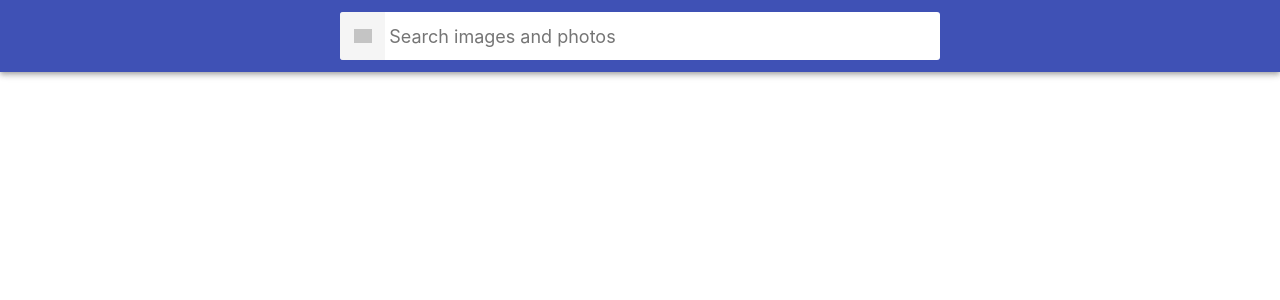
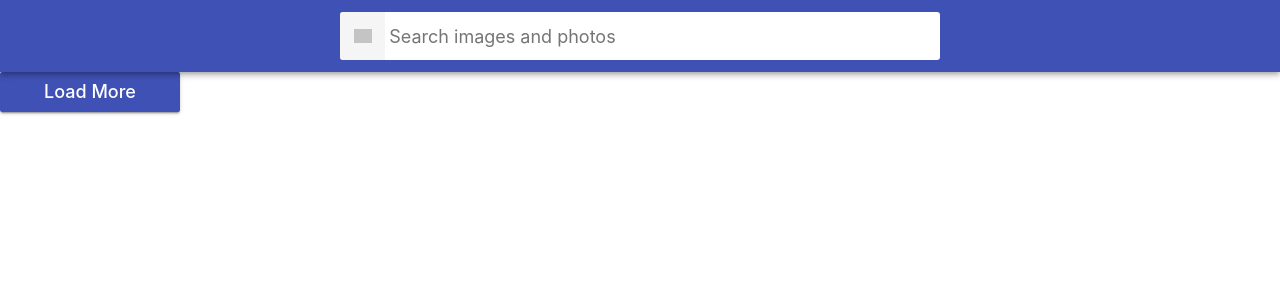
Before and after one commit to TetianaKokoilo/goit-react-hw-03-image-finder, a React (Create React App) app: page / in a window 1280 px wide. Shown: the top 300 px of the page. Built offline with nearby package versions, Linux system fonts and the light colour scheme; grey boxes are pictures that could not be loaded.

Commit message:
add styled button load more

```diff
--- a/src/components/App.jsx
+++ b/src/components/App.jsx
@@ -4,6 +4,7 @@
 import { ImageGalleryItem } from './ImageGalleryItem/ImageGalleryItem';
 import { Modal } from 'components/Modal/Modal';
 import { Loader } from './Loader/Loader';
+import { Button } from './Button/Button';
 import PixabeyAPI from './images-api';
 
 export class App extends Component {
@@ -71,6 +72,7 @@
             <img src={images[index].largeImageURL} alt={images[index].tags} />
           </Modal>
         )}
+        <Button />
       </div>
     );
   }
--- a/src/components/Button/Button.jsx
+++ b/src/components/Button/Button.jsx
@@ -0,0 +1,7 @@
+import { StyledButtonLoadMore } from './Button.styled';
+
+export const Button = ({ onLoadMore }) => (
+  <StyledButtonLoadMore type="button" onClick={onLoadMore}>
+    Load More
+  </StyledButtonLoadMore>
+);
--- /dev/null
+++ b/src/components/Button/Button.styled.js
@@ -0,0 +1,27 @@
+import styled from 'styled-components';
+
+export const StyledButtonLoadMore = styled.button`
+  padding: 8px 16px;
+  border-radius: 2px;
+  background-color: #3f51b5;
+  transition: all 250ms cubic-bezier(0.4, 0, 0.2, 1);
+  text-align: center;
+  display: inline-block;
+  color: #fff;
+  border: 0;
+  text-decoration: none;
+  cursor: pointer;
+  font-family: inherit;
+  font-size: 18px;
+  line-height: 24px;
+  font-style: normal;
+  font-weight: 500;
+  min-width: 180px;
+  box-shadow: 0px 3px 1px -2px rgba(0, 0, 0, 0.2),
+    0px 2px 2px 0px rgba(0, 0, 0, 0.14), 0px 1px 5px 0px rgba(0, 0, 0, 0.12);
+
+  &:focus,
+  &:hover {
+    background-color: #303f9f;
+  }
+`;
--- a/src/styles.css
+++ b/src/styles.css
@@ -100,7 +100,7 @@
  * Стили компонента Modal
  */
 
-.Overlay {
+/* .Overlay {
   position: fixed;
   top: 0;
   left: 0;
@@ -116,12 +116,12 @@
 .Modal {
   max-width: calc(100vw - 48px);
   max-height: calc(100vh - 24px);
-}
+} */
 
 /*
 * Стили компонента Buton (Load more)
 */
-.Button {
+/* .Button {
   padding: 8px 16px;
   border-radius: 2px;
   background-color: #3f51b5;
@@ -145,4 +145,4 @@
 .Button:hover,
 .Button:focus {
   background-color: #303f9f;
-}
+} */
```
